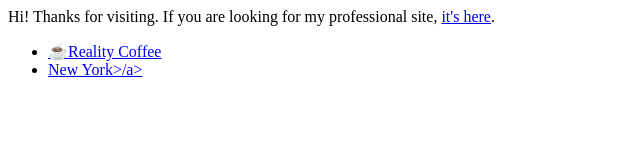
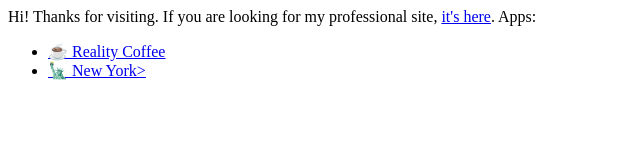
Before and after one commit to havron/havron.github.io, a plain HTML site: page index.html in a window 1280 px wide. Shown: the full height of the page, 0-640 px from the left. Drawn offline with Linux system fonts and the light colour scheme.

Commit message:
Update index.html

```diff
--- a/index.html
+++ b/index.html
@@ -1,11 +1,11 @@
 <html>
-<p>Hi! Thanks for visiting. If you are looking for my professional site, <a href="https://havron.info">it's here</a>.
+<p>Hi! Thanks for visiting. If you are looking for my professional site, <a href="https://havron.info">it's here</a>. Apps:
   <ul>
     <li>
-      <a href="/realitycoffee">☕️Reality Coffee</a>
+      <a href="/realitycoffee">☕️ Reality Coffee</a>
     </li>
     <li>
-      <a href="/nyc">New York>/a>
+      <a href="/nyc">🗽 New York></a>
     </li>
   </ul>
 </html>
```
